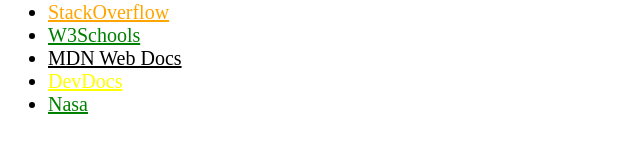
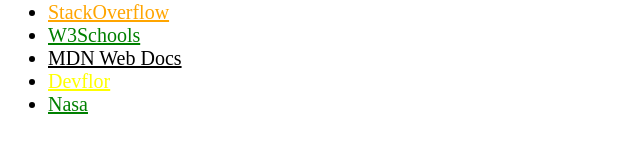
Before and after one commit to Camilla126/Revis-o_GithubExercise, a plain HTML site: page index.html in a window 1280 px wide. Shown: the part 515-668 px from the top of the page, 0-640 px from the left. Drawn offline with Linux system fonts and the light colour scheme.

Commit message:
Substituindo DevDocs por Devflo

```diff
--- a/index.html
+++ b/index.html
@@ -36,7 +36,7 @@
         <a href="https://developer.mozilla.org/pt-BR/">MDN Web Docs</a>
       </li>
       <li>
-        <a href="https://devdocs.io/">DevDocs</a>
+        <a href="https://devdocs.io/">Devflor</a>
       </li>
       <li>
         <a href="https://app.betrybe.com/">Nasa</a>
```
